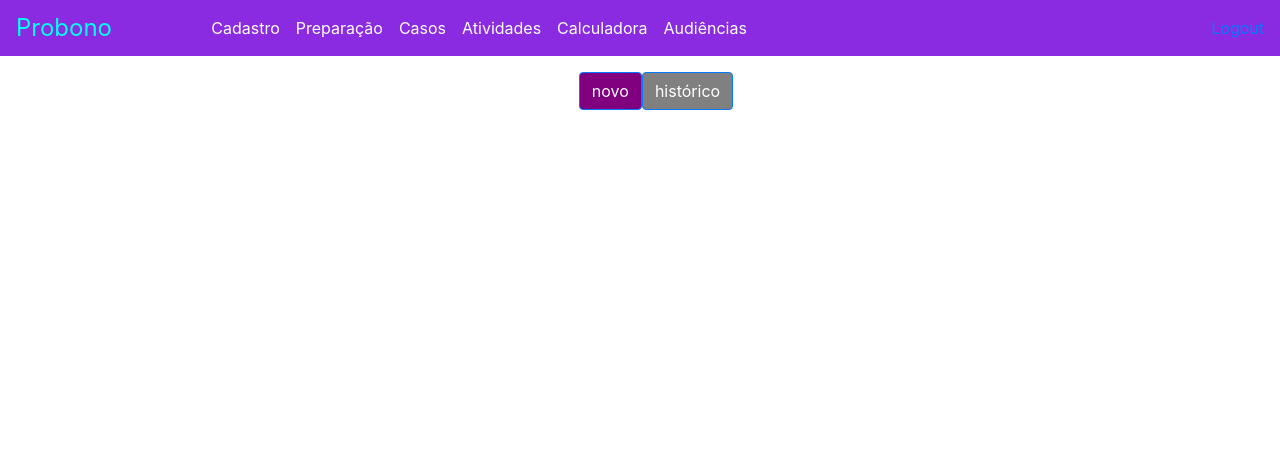
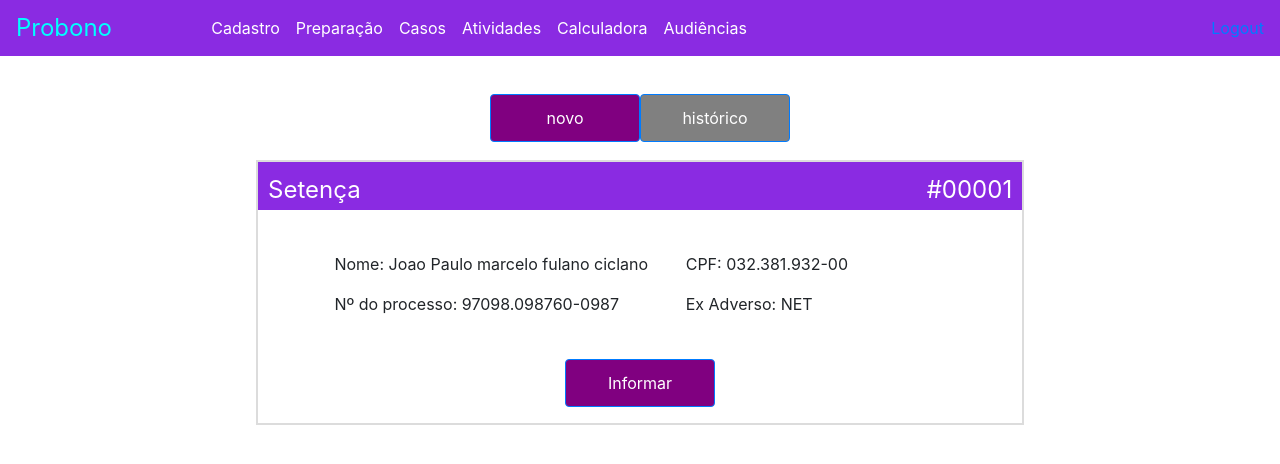
Before and after one commit to Mikhaelle/React-teste1, a React (Create React App) app in the folder probono-melhorado/: page / in a window 1280 px wide. Shown: the top 464 px of the page. Built offline with nearby package versions, Linux system fonts and the light colour scheme.

Commit message:
add setença box

```diff
--- a/probono-melhorado/src/App.css
+++ b/probono-melhorado/src/App.css
@@ -4,3 +4,11 @@
         height: 64px;
         text-align:center;
 }
+
+.setenceDiv{
+        position: fixed;
+        width: 70%;
+        height: 82px;
+
+
+}
--- a/probono-melhorado/src/App.js
+++ b/probono-melhorado/src/App.js
@@ -2,17 +2,18 @@ import React from 'react';
 import Toolbar from './componentes/Toolbar/Toolbar'
 import './App.css';
 import Topbuttons from './componentes/Topbuttons/Topbuttons';
+import SetencaBox from './componentes/SetencaBox/SetencaBox';
 
 function App() {
   return (
-    <div className="navbar">
-    <header className="navbar_toolbar">
-      <Toolbar />
-    </header>
-    <div className = "topbuttonDiv">
-      <Topbuttons/>
+    <div className="home">
+      <header className="navbar_toolbar">
+        <Toolbar />
+      </header>
+        <Topbuttons/>
+        <SetencaBox/>
     </div>
-  </div>
+
   );
 }
 
--- /dev/null
+++ b/probono-melhorado/src/componentes/SetencaBox/SetencaBox.css
@@ -0,0 +1,64 @@
+.space_setence{
+    position: fixed;
+    width:60%;
+    margin-top: 160px;
+    margin-left: 20%;
+    height:7cm;
+    border: 2px solid #DCDCDC;
+ }
+
+
+ .header_space_setence{
+     position: fixed;
+     width: 59.7%;
+     height: 48px;
+     background-color: blueviolet;
+
+ }
+
+ .split-para  {
+     display:block;
+     margin:10px;
+     color: white;
+     font-size: 24px;
+ }
+
+ .container.body-container{
+    padding-top: 90px;
+    padding-left: 10%;
+  }
+
+  .col-sm .style-container{
+
+  }
+
+ .split-para span {
+     display:block;
+     float:right;
+     padding-left: 40px;
+ }
+
+
+ .split-para2  span {
+     display:block;
+     float:right;
+     margin-left:5px;
+     margin-right: 5px;
+     text-decoration-line: underline;
+     text-decoration-color: blueviolet;
+ }
+
+ .buttonDiv2 {
+     width: 100%;
+     height: 64px;
+     text-align:center;
+     position: absolute;
+     bottom:   0;
+ }
+
+ button {
+     width: 150px; height: 48px;
+     border-radius: 12px;
+     font-size: 24px;
+     color: white
+ }
--- /dev/null
+++ b/probono-melhorado/src/componentes/SetencaBox/SetencaBox.js
@@ -0,0 +1,70 @@
+import React from 'react';
+import './SetencaBox.css';
+
+
+class List extends React.Component{
+    constructor(props){
+        super(props)
+        this.state = {
+            nome : 'Joao Paulo marcelo fulano ciclano',
+            CPF : '032.381.932-00',
+            N_processo: '97098.098760-0987',
+            ex_adverso: 'NET'
+        };
+      }
+
+    render(){
+        return(
+            <div className="container body-container">
+                <div className="row">
+                    <div className="col-sm style-container">
+                        <p> Nome: {this.state.nome} </p>
+                    </div>
+                    <div className="col-sm">
+                        <p> CPF: {this.state.CPF} </p>
+                    </div>
+                    <div className="w-100"></div>
+                    <div className="col-sm">
+                        <p> Nº do processo: {this.state.N_processo}</p>
+                    </div>
+                    <div className="col-sm">
+                       <p> Ex Adverso: {this.state.ex_adverso}</p>
+                    </div>
+                </div>
+            </div>
+        )
+    }
+}
+
+class Button extends React.Component{
+    constructor(props){
+        super(props)
+        this.state = {
+          value: false,
+        };
+      }
+      changeValue(){
+        this.setState({
+            value:true,
+        });
+      }
+      render(){
+        return(
+            <button onClick = {()=>this.changeValue()} className = "btn btn-primary" style ={{background:'purple'}}> Informar </button>
+        )
+      }
+}
+
+const setencabox = props =>(
+    <div className = "space_setence">
+        <div className = "header_space_setence">
+            <p className="split-para">Setença <span>#00001</span></p>
+        </div>
+        <div ><List/></div>
+        <div className = "buttonDiv2"><Button/></div>
+    </div>
+
+
+);
+
+export default setencabox;
--- a/probono-melhorado/src/componentes/Topbuttons/Topbuttons.css
+++ b/probono-melhorado/src/componentes/Topbuttons/Topbuttons.css
@@ -1,6 +1,6 @@
 .topbuttonDiv{
 
-    margin-top: 64px;
+    margin-top: 94px;
     position: fixed;
     width: 100%;
     height: 64px;
```
Also changed, not shown: 1 other file (tests, documents, lock files or other folders).
